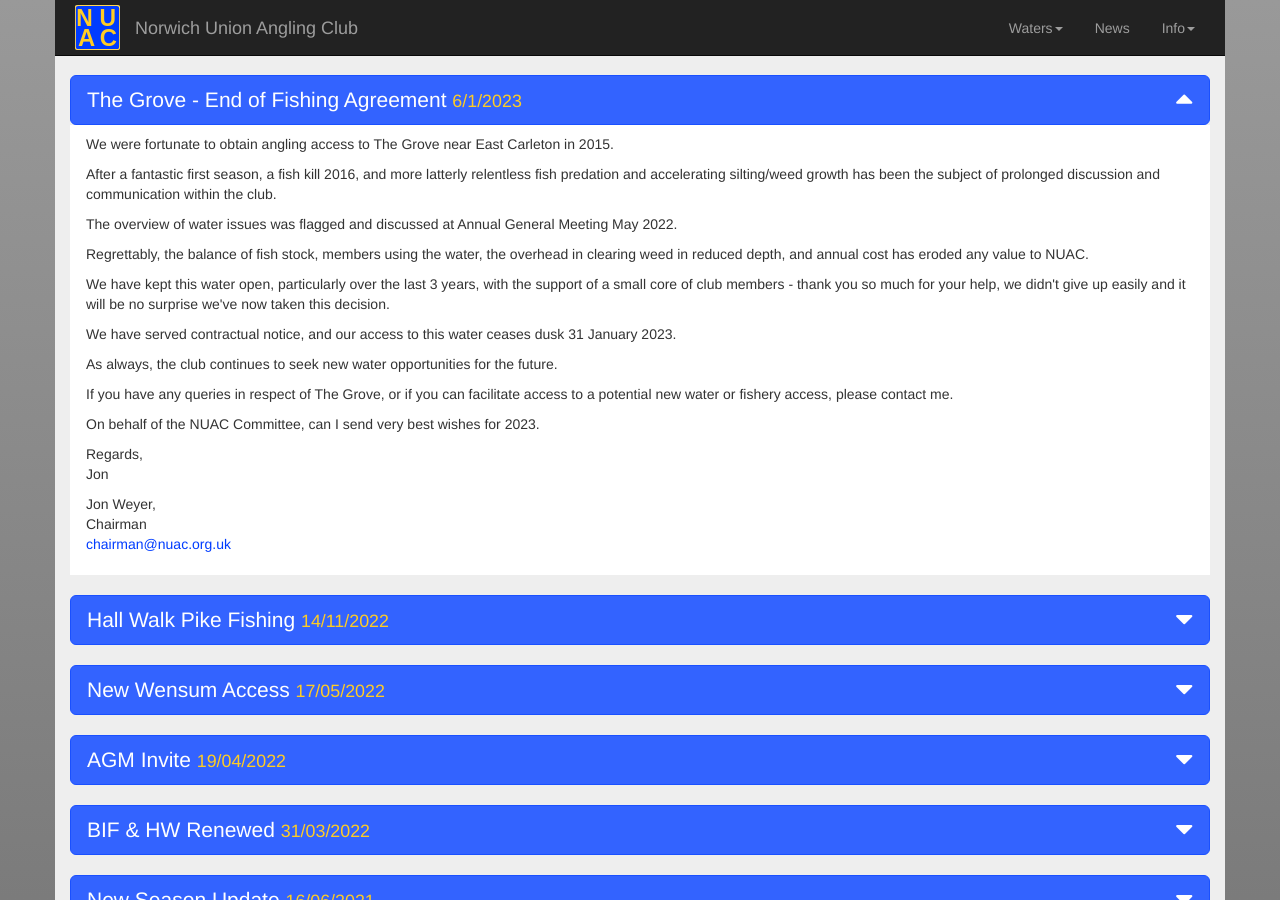
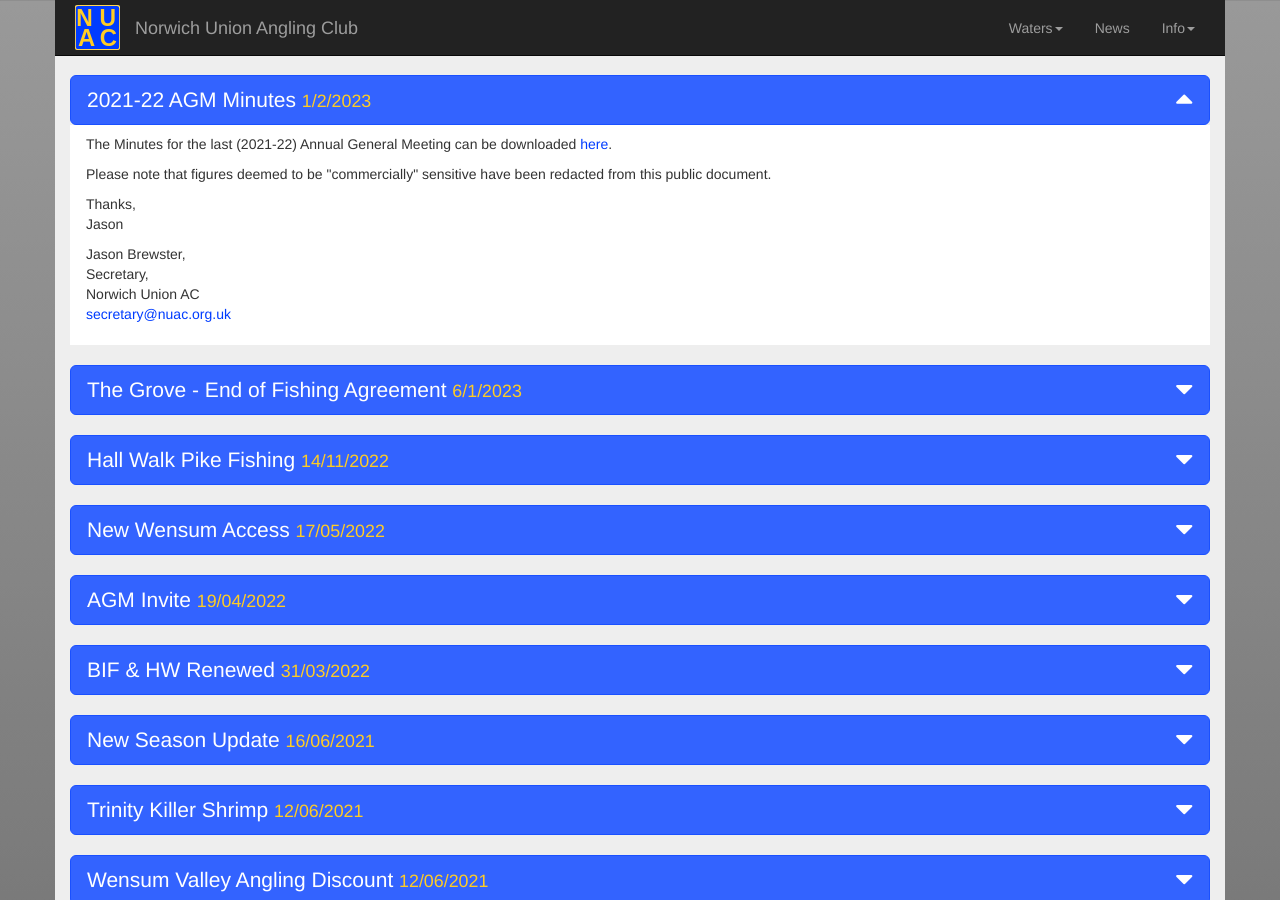
Before and after one commit to nuac-admin/nuac-release-four, a Jekyll site: the page built from news/news.html, in a window 1280 px wide and 900 px high. Built offline with Jekyll 4.4.1, drawn with Linux system fonts in a browser that asks for light colours; nearby versions of some CDN libraries.

```diff
--- a/_waters/grove.md
+++ /dev/null
@@ -1,195 +0,0 @@
----
-layout: default
-title: The Grove | NUAC
-keywords: NUAC, Norwich Union Angling Club, fishing club, waters, the grove, east carlton, norfolk
-menu: The Grove
-hdr: The Grove, East Carlton
-menu-order: 1
-file-txt: grove
-location: East Carlton
-category: waters
-gmap-id: 15HHmbiD0gDUb1L2TMg1GY4_Q1eM
----
-
-<div class="container non-header">
-
-  {% include waterHdr.html %}
-
-  {% include waterMsg.html %}
-
-	<div class="row">
-    <div class="col-xs-12 col-md-12">
-      <button type="button" class="btn btn-primary btn-lg btn-block btn-block-txt" data-toggle="collapse" data-target="#water-desc"><span class="pull-left">Description</span><span class="pull-right"><i class="hidden-xs indicator fas fa-caret-up fa-caret-up-inverse fa-lg"></i><i class="visible-xs indicator fas fa-caret-down fa-caret-down-inverse fa-lg"></i></span></button>
-
-      <div id="water-desc" class="collapse in">
-
-        <p>We have exclusive use of this water - please respect the flora & fauna around you, in particular the snowdrops and bulbs within season and the memorial trees and shrubs.</p>
-        <p>Please leave a message on how your session went in the "returns" book kept under the tree in the Angler's Car Park.</p>
-
-      </div> <!-- END OF collapse  -->
-
-    </div> <!-- END OF col  -->
-  </div> <!-- END OF row  -->
-
-  <div class="row">
-    <div class="col-xs-12 col-md-12">
-      <button type="button" class="btn btn-primary btn-lg btn-block btn-block-txt" data-toggle="collapse" data-target="#water-rules"><span class="pull-left">Rules</span><span class="pull-right"><i class="hidden-xs indicator fas fa-caret-up fa-caret-up-inverse fa-lg"></i><i class="visible-xs indicator fas fa-caret-down fa-caret-down-inverse fa-lg"></i></span></button>
-
-      <div id="water-rules" class="collapse in">
-        <p><strong>Any breach of the following rules will be taken very seriously by the committee and may result in expulsion from the club.</strong></p>
-        <ol>
-          <li>Parking  in the Fishery Car Park only and NUAC car badge must be displayed.</li>
-          <li>Members must hold the appropriate Environment Agency Licence(s) before fishing.</li>
-          <li>Members must carry a valid NUAC permit at all times when fishing and produce it on request.</li>
-         	<li>Fishing from the numbered swims only.</li>
-         	<li>No night fishing. Earliest arrival dawn/latest departure dusk.  <font class=warning>Please, arrive and leave quietly.</font></li>
-         	<li>The main lawn up to the hide is out of bounds for fishing. The two wheelchair accessible swims may be used by NUAC members if not in use and if not subsequently required by a resident or member of The Grove Staff.</li>
-         	<li>Maximum 2 rods.</li>
-         	<li>No Keep Nets or Carp Sacks.</li>
-         	<li>No Bivvies or Tents.</li>
-         	<li>No Bait Boats.</li>
-         	<li>All fish to be returned to the water.</li>
-         	<li>Use bite alarms at the lowest volume you need.</li>
-         	<li>The water holds Mirror and Koi Carp. Use adequate landing nets and unhooking mats as appropriate.</li>
-         	<li>Groundbait / free offerings in moderation.</li>
-         	<li>The use of a swim rake, within the vicinity of each swim, is permitted.</li>
-         	<li>Absolutely no litter or discarded tackle to be left. Take it home.</li>
-         	<li>Any dinghy that is moored is not for fishing use.</li>
-         	<li>No Dogs.</li>
-        </ol>
-        <p>The fishery is open year round although NUAC reserve the right to close the water for maintenance (the club will inform the membership prior to closure).</p>
-        <p>Maintenance of trees and bushes is undertaken by NUAC Committee Members and The Grove Ground Staff. Do not cut back growth other than on the ground within or immediately in front of the peg.</p>
-
-      </div> <!-- END OF collapse  -->
-    </div> <!-- END OF col  -->
-  </div> <!-- END OF row  -->
-
-
-  <div class="row">
-    <div class="col-xs-12 col-md-12">
-      <button type="button" class="btn btn-primary btn-lg btn-block btn-block-txt" data-toggle="collapse" data-target="#water-map"><span class="pull-left">Location</span><span class="pull-right"><i class="hidden-xs indicator fas fa-caret-up fa-caret-up-inverse fa-lg"></i><i class="visible-xs indicator fas fa-caret-down fa-caret-down-inverse fa-lg"></i></span></button>
-
-      <div id="water-map" class="collapse in">
-
-        <div class="row">
-          <div class="col-sm-12 col-md-6">
-            <h3>Directions to Venue</h3>
-
-            <div class="alert alert-info">
-              <strong>Sat Nav</strong> NR14 8HP
-            </div>
-
-            <p>Located in the grounds of The Grove, Cheshire Home, Scott's Hill (between Mulbarton and East Carleton), Norwich, about 7 miles SW from the centre of Norwich.</p>
-            <p>Turn right off the B1113 just through Mulbarton.
-              <br>Access is also off the A11 signposted Ketteringham.
-              <br>Follow the Cheshire Home driveway then, just before the "ring-fenced" oak, turn right onto grass track; this leads to Angler's car park (<strong><i>Please no parking at the Cheshire Home itself</i></strong>).
-              <br>Access to the lake is down the hill, keeping single-storey buildings to the left, tree to the front/right until you pick up the path.</p>
-
-          </div> <!-- END OF col  -->
-          <div class="col-md-6 col-lg-6 hidden-xs hidden-sm">
-            <h3>Maps</h3>
-
-            <ul class="nav nav-tabs bottom-spacer-2">
-              <li class="active"><a data-toggle="tab" href="#google-map">Google Map</a></li>
-              <li><a data-toggle="tab" href="#grove-map">Grove Map</a></li>
-            </ul>
-
-            <div class="tab-content">
-              <div id="google-map" class="tab-pane fade in active">
-                <div class="embed-responsive embed-responsive-4by3">
-                  <iframe class="embed-responsive-item" src="https://www.google.com/maps/d/embed?mid=15HHmbiD0gDUb1L2TMg1GY4_Q1eM"></iframe>
-                </div>
-              </div>
-              <div id="grove-map" class="tab-pane fade">
-                <div class="thumbnail">
-                  <a href="{{ base }}{{ site.data.site.image-folder }}GroveVenueMap.jpg" target="_blank">
-                    <img src="{{ base }}{{ site.data.site.image-folder }}GroveVenueMap.jpg" alt="[Map of The Grove]" style="width:100%">
-                    <div class="caption" style="text-align:center">
-                      <p>Map of The Grove</p>
-                    </div>
-                  </a>
-                </div>
-              </div>
-
-            </div>
-          </div> <!-- END OF col  -->
-
-        </div> <!-- END OF row  -->
-
-        <div class="row visible-xs hidden-sm hidden-md hidden-lg">
-          <div class="col-xs-12">
-
-            <h3>Location Map</h3>
-            <p><a class="btn btn-lg btn-danger" href="https://drive.google.com/open?id=15HHmbiD0gDUb1L2TMg1GY4_Q1eM&usp=sharing" target="_blank"><i class="indicator fas fa-map-marker-alt fa-map-marker-alt-inverse"></i>&nbsp;Google Map</a></p>
-
-          </div> <!-- END OF col  -->
-        </div> <!-- END OF row  -->
-
-      	<div class="row visible-xs visible-sm hidden-md hidden-lg">
-      	  <div class="col-xs-12">
-      		<h3>Venue Map</h3>
-      	  </div> <!-- End of col -->
-      	</div> <!-- End of row  -->
-
-        <div class="row visible-xs visible-sm hidden-md hidden-lg">
-              <div class="col-xs-12">
-                <div class="thumbnail">
-                  <a href="{{ base }}{{ site.data.site.image-folder }}GroveVenueMap.jpg" target="_blank">
-                    <img src="{{ base }}{{ site.data.site.image-folder }}GroveVenueMap.jpg" alt="[Map of The Grove]" style="width:100%">
-                    <div class="caption" style="text-align:center">
-                      <p>Map of The Grove</p>
-                    </div>
-                  </a>
-                </div>
-              </div> <!-- END OF col  -->
-        </div> <!-- END OF row  -->
-
-      </div> <!-- END OF collapse  -->
-    </div> <!-- END OF col  -->
-  </div> <!-- END OF row  -->
-
-  <div class="row">
-    <div class="col-xs-12 col-md-12">
-      <button type="button" class="btn btn-primary btn-lg btn-block btn-block-txt" data-toggle="collapse"
-        data-target="#image-gallery"><span class="pull-left">Image Gallery</span><span class="pull-right"><i class="hidden-xs indicator fas fa-caret-up fa-caret-up-inverse fa-lg"></i><i class="visible-xs indicator fas fa-caret-down fa-caret-down-inverse fa-lg"></i></span></button>
-
-      <div id="image-gallery" class="collapse in">
-
-        <div class="row top-spacer">
-          <div class="col-md-4">
-            <div class="thumbnail">
-              <a href="{{ base }}{{ site.data.site.image-folder }}groveV2c.jpg" target="_blank">
-                <img src="{{ base }}{{ site.data.site.image-folder }}groveV2c.jpg" alt="[Image of The Grove]" style="width:100%">
-                <div class="caption" style="text-align:center">
-                  <p>View from peg 5</p>
-                </div>
-              </a>
-            </div>
-          </div>
-          <div class="col-md-4">
-            <div class="thumbnail">
-              <a href="{{ base }}{{ site.data.site.image-folder }}groveV2a.jpg" target="_blank">
-                <img src="{{ base }}{{ site.data.site.image-folder }}groveV2a.jpg" alt="[Image of The Grove]" style="width:100%">
-                <div class="caption" style="text-align:center">
-                  <p>View from peg 17</p>
-                </div>
-              </a>
-            </div>
-          </div>
-          <div class="col-md-4">
-            <div class="thumbnail">
-              <a href="{{ base }}{{ site.data.site.image-folder }}groveV2b.jpg" target="_blank">
-                <img src="{{ base }}{{ site.data.site.image-folder }}groveV2b.jpg" alt="[Image of The Grove]" style="width:100%">
-                <div class="caption" style="text-align:center">
-                  <p>View from reserved pegs</p>
-                </div>
-              </a>
-            </div>
-          </div>
-        </div>
-
-      </div> <!-- END OF collapse  -->
-    </div> <!-- END OF col  -->
-  </div> <!-- END OF row  -->
-
-</div>
--- a/index.html
+++ b/index.html
@@ -15,7 +15,7 @@
   <div class="row">
     <div class="col-xs-12">
       <div class="alert alert-danger" role="alert">
-        <span><strong>6/1/2023 The Grove - access ceases dusk 31 January</strong>, please see the relevant <a href="{{ base }}/news/news.html" class="alert-link">news item</a> for more information.</span>
+        <span><strong>6/1/2023 The Grove - access ceases dusk 31 January</strong>, please see the relevant <a href="{{ base }}/news/news.html#NI120" class="alert-link">news item</a> for more information.</span>
       </div>
     </div>
   </div>
--- a/news/news.html
+++ b/news/news.html
@@ -16,11 +16,28 @@
   <div class="row top-spacer">
     <div class="col-xs-12 col-md-12">
       <button type="button" class="btn btn-primary btn-lg btn-block btn-block-txt" data-toggle="collapse"
-        data-target="#news-current"><span class="pull-left">The Grove - End of Fishing Agreement <small>6/1/2023</small></span><span
+        data-target="#news-current"><span class="pull-left">2021-22 AGM Minutes <small>1/2/2023</small></span><span
           class="pull-right"><i class="hidden-xs indicator fas fa-caret-up fa-caret-up-inverse fa-lg"></i><i
             class="visible-xs indicator fas fa-caret-up fa-caret-up-inverse fa-lg"></i></span></button>
 
       <div id="news-current" class="collapse in">
+        <div class="NI-format">
+          <p>The Minutes for the last (2021-22) Annual General Meeting can be downloaded <a href="{{ base }}{{ site.data.site.docs-folder }}2021-AGM-Minutes.pdf" target="_blank">here</a>.</p>
+          <p>Please note that figures deemed to be "commercially" sensitive have been redacted from this public document.</p>
+          <p>Thanks, <br>Jason</p>
+          <p>Jason Brewster,<br>Secretary,<br>Norwich Union AC<br><a href="mailto:secretary@nuac.org.uk">secretary@nuac.org.uk</a></p>
+        </div>
+      </div> <!-- END OF collapse  -->
+    </div> <!-- END OF col  -->
+  </div> <!-- END OF row  -->
+
+<div class="row">
+  <div class="col-xs-12 col-md-12">
+    <button type="button" class="btn btn-primary btn-lg btn-block btn-block-txt" data-toggle="collapse"
+      data-target="#NI120"><span class="pull-left">The Grove - End of Fishing Agreement <small>6/1/2023</small></span><span
+        class="pull-right"><i class="indicator fas fa-caret-down fa-caret-down-inverse fa-lg"></i></span></button>
+
+      <div id="NI120" class="collapse">
         <div class="NI-format">
           <p>We were fortunate to obtain angling access to The Grove near East Carleton in 2015.</p>
           <p>After a fantastic first season, a fish kill 2016, and more latterly relentless fish predation and accelerating silting/weed growth has been the subject of prolonged discussion and communication within the club. </p>
```
Also changed, not shown: _data/water-labels.yml (+16 -16 lines), assets/js/main.js (+14 -0 lines), 1 other file.
